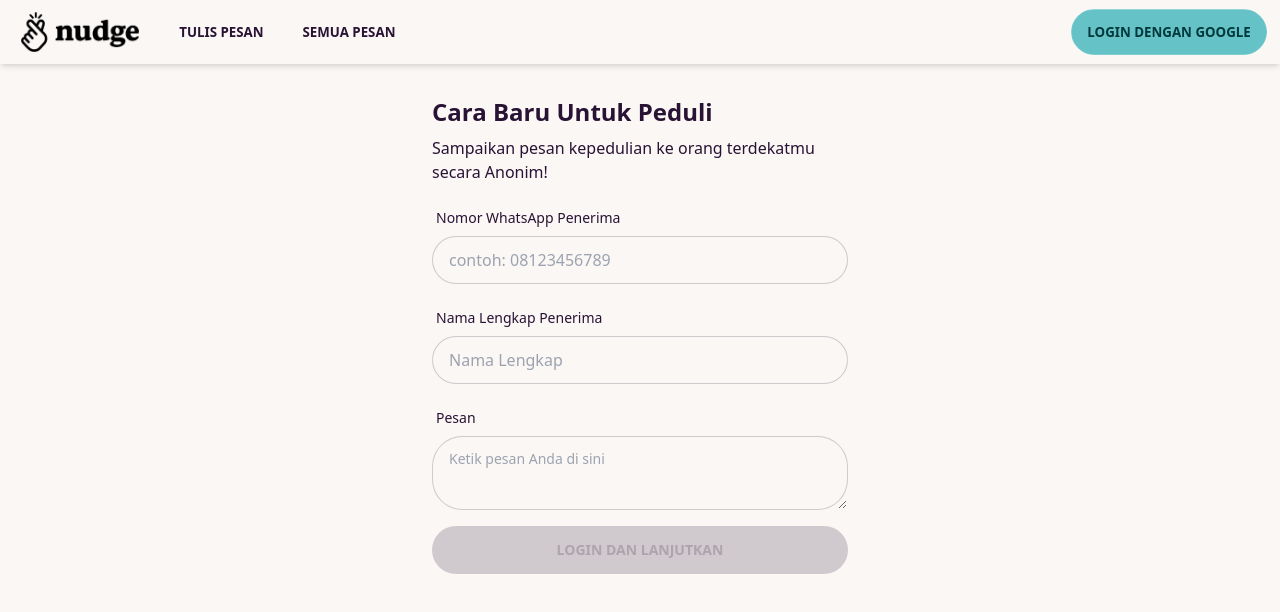
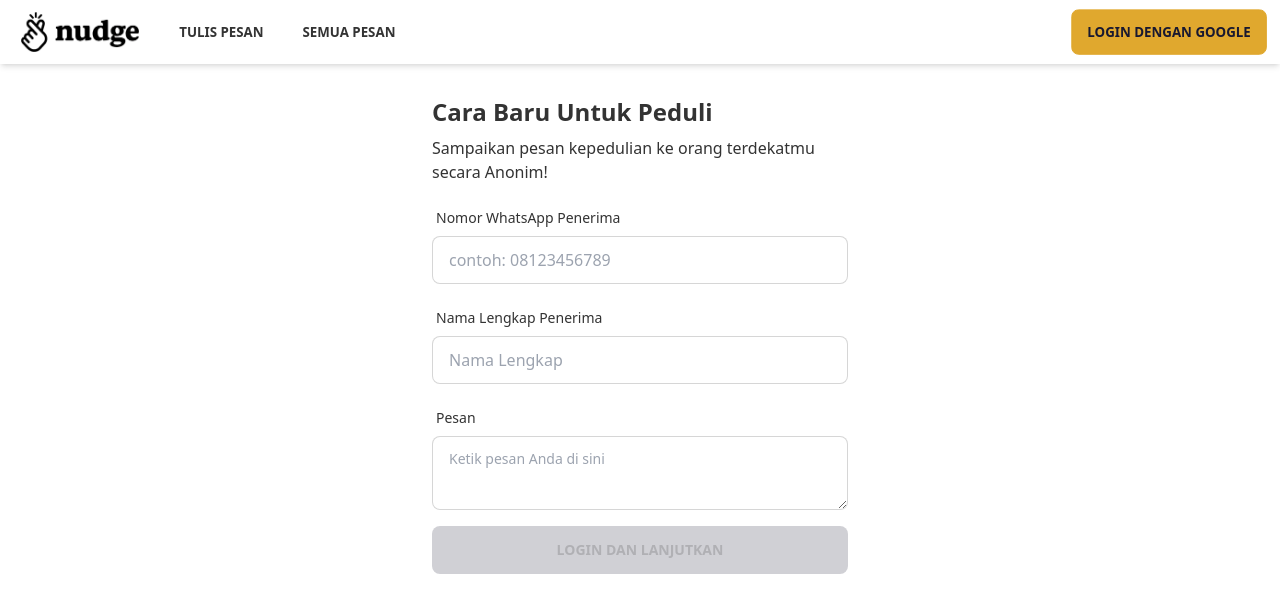
Before and after one commit to dendyaziz/nudge-nuxtjs, a Nuxt app: page / in a window 1280 px wide. Shown: the top 612 px of the page. Built offline with nearby package versions, Linux system fonts and the light colour scheme; no server answers.

Commit message:
feat: adjust logo positioning in navbar for improved alignment

```diff
--- a/tailwind.config.js
+++ b/tailwind.config.js
@@ -14,6 +14,6 @@ module.exports = {
     require('daisyui')
   ],
   daisyui: {
-    themes: ['cupcake']
+    themes: ['bumblebee']
   }
 };
```
